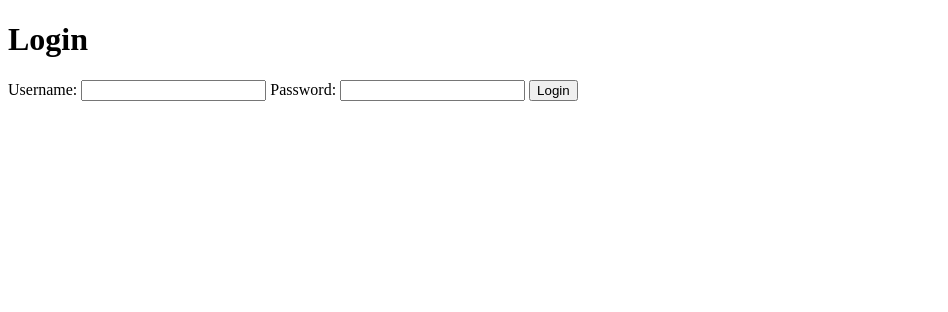
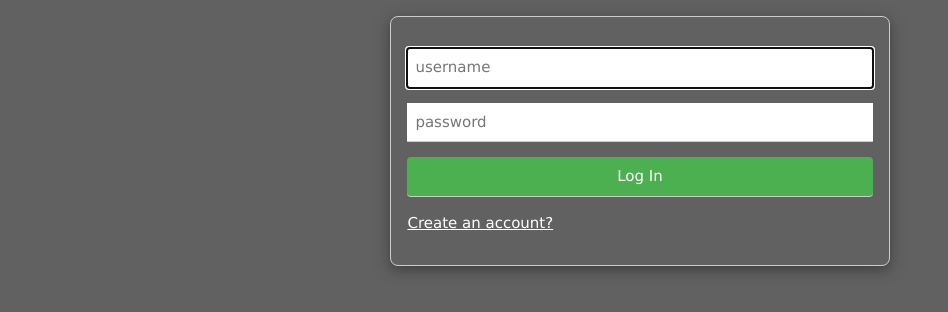
Before and after one commit to AsuraAkuma/HackSLU-SHT, a PHP site: page /login.php in a window 1280 px wide. Shown: the top 312 px of the page, without its empty margins (0-948 px from the left). Run offline with PHP 8.4, Linux system fonts and the light colour scheme.

Commit message:
LOGIN WORKS

```diff
--- a/web/login.php
+++ b/web/login.php
@@ -1,33 +1,127 @@
 <?php
+    // Turn on error reporting.
+    error_reporting(E_ALL);
+    ini_set('display_errors', '1');
 
+    session_start();
 
+    function getValue($key) {
+        return isset($_POST[$key]) ? htmlspecialchars(trim($_POST[$key])) : '';
+    }
 
+    function getConnection() {
+        $servername = "localhost";
+        $username = "root";
+        $password = "root";
+        $dbname = "sht";
+
+        $conn = new mysqli($servername, $username, $password, $dbname);
+
+        if ($conn->connect_error) {
+            die("Connection failed: " . $conn->connect_error);
+        }
+
+        return $conn;
+    }
+
+    if ($_SERVER['REQUEST_METHOD'] === 'POST' && isset($_POST['usr']) && isset($_POST['pwd'])) {
+        $loginUsername = getValue('usr');
+        $loginPassword = getValue('pwd');
+
+        if ($loginUsername == 'admin' && $loginPassword == 'admin') {
+            $_SESSION['usr'] = $loginUsername;
+            header('Location: test.php');
+            die;
+        }
+
+        $conn = getConnection();
+        $stmt = $conn->prepare("SELECT username, password FROM users WHERE username = ?");
+        $stmt->bind_param("s", $loginUsername);
+        $stmt->execute();
+        $stmt->store_result();
+
+        if ($stmt->num_rows > 0) {
+            $stmt->bind_result($dbUsername, $dbPassword);
+            $stmt->fetch();
+
+            if (password_verify($loginPassword, $dbPassword)) {
+                $_SESSION['usr'] = $loginUsername;
+                header('Location: test.php');
+                exit;
+            } else {
+                die("Unable to authenticate.");
+            }
+        } else {
+            die("Sorry, could not verify account.");
+        }
+
+        $stmt->close();
+        $conn->close();
+    }
 ?>
 
 <!DOCTYPE html>
-<html lang="en">
+<html class="body w3-dark-gray">
+<head>
+    <title>Login</title>
+    <meta charset="utf-8">
+    <link rel="stylesheet" href="https://www.w3schools.com/w3css/4/w3.css">
+    <link rel="stylesheet" href="style1.css">
+</head>
+<body>
+    <main class="w3-panel w3-cell-row">
+        <div class="w3-cell" style="width: 30%"></div>
+        <div class="w3-cell w3-card-4 w3-border w3-round-large" style="width: 40%">
+            <form class="w3-panel" action="#" method="POST">
+                <p>
+                    <input class="w3-input" placeholder="username" name="usr" required autofocus>
+                </p>
+                <p>
+                    <input class="w3-input" type="password" placeholder="password" name="pwd" required>
+                </p>
+                <p>
+                    <button class="w3-input w3-button w3-green w3-round">Log In</button>
+                </p>
+                <p>
+                    <!-- Ensure the link points to register.php -->
+                    <a href="register.php" class="w3-mobile" id="register-link">Create an account?</a>
+                </p>
+            </form>
+            <!-- ...existing code for the hidden registration form... -->
+        </div>
+        <div class="w3-cell" style="width: 30%"></div>
+    </main>
 
-<head>
-    <meta charset="UTF-8">
-    <meta name="viewport" content="width=device-width, initial-scale=1.0">
-    <title>Login</title>
-    <link rel="stylesheet" href="./CSS/login.css">
-    <script src="./JS/login.js"></script>
-</head>
-
-<body>
-    <div class="login-container">
-        <h1>Login</h1>
-        <form action="authenticate.php" method="POST">
-            <label for="username">Username:</label>
-            <input type="text" id="username" name="username" required>
-
-            <label for="password">Password:</label>
-            <input type="password" id="password" name="password" required>
-
-            <button type="submit">Login</button>
-        </form>
-    </div>
+    <script>
+        // Removed the event listener for the "Create an account?" link
+        document.getElementById('register-button').addEventListener('click', async function(event) {
+            event.preventDefault();
+            const registerError = document.getElementById('register-error');
+            registerError.innerHTML = '';
+            const email = document.getElementById('register-email').value;
+            const password = document.getElementById('register-password').value;
+            if (email && password) {
+                const req = await fetch('register.php', {
+                    method: 'POST',
+                    headers: { 'Content-Type': 'application/json' },
+                    body: JSON.stringify({ email, password })
+                }).catch(error => {
+                    registerError.innerHTML = 'Server error';
+                });
+                if (req.status === 200) {
+                    const res = await req.json();
+                    if (res.error) {
+                        registerError.innerHTML = res.error;
+                    } else {
+                        window.location.href = 'login.php';
+                    }
+                } else {
+                    registerError.innerHTML = 'Server error';
+                }
+            } else {
+                registerError.innerHTML = 'Please fill in all fields';
+            }
+        });
+    </script>
 </body>
-
 </html>
```
